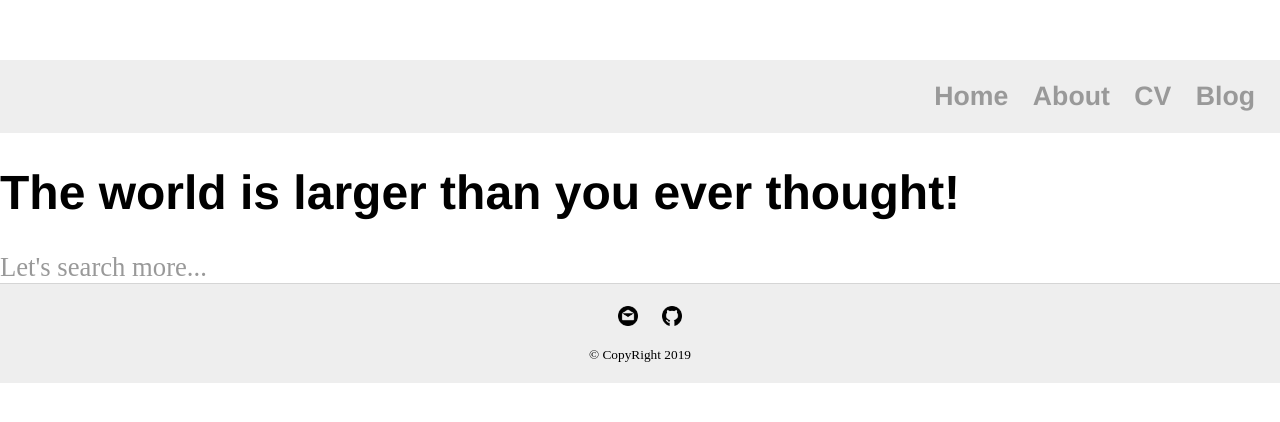
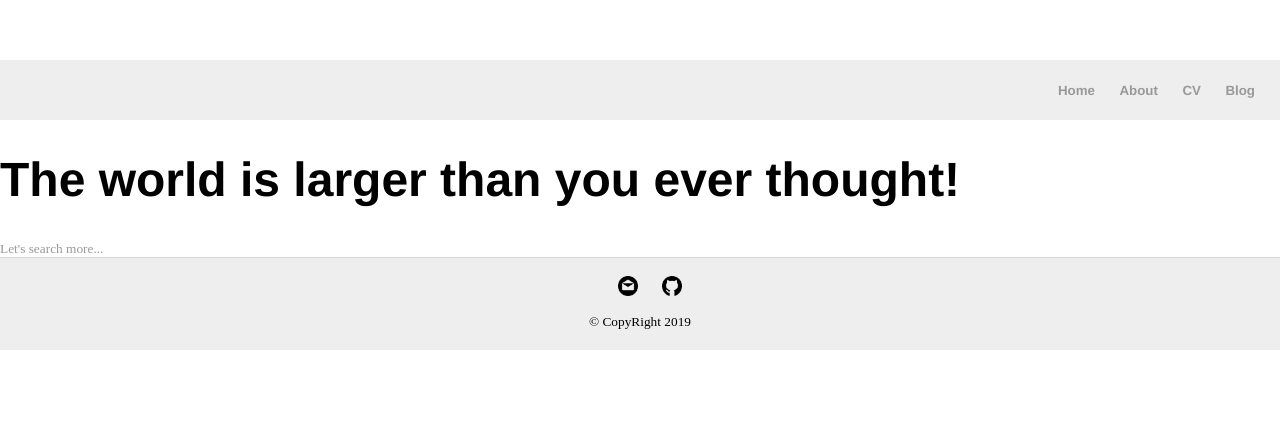
Before and after one commit to SaultBase/SaultBase.github.io, a Jekyll site: the page built from index.html, in a window 1280 px wide. Shown: the top 422 px of the page. Built offline with Jekyll 4.4.1, drawn with Linux system fonts in a browser that asks for light colours.

Commit message:
Update main.css

```diff
--- a/css/main.css
+++ b/css/main.css
@@ -22,7 +22,7 @@
 a {
     text-decoration: none;
     color: #999;
-    font-size:20pt;
+    font-size:10pt;
 }
 a:hover {
     text-decoration: underline;
```
